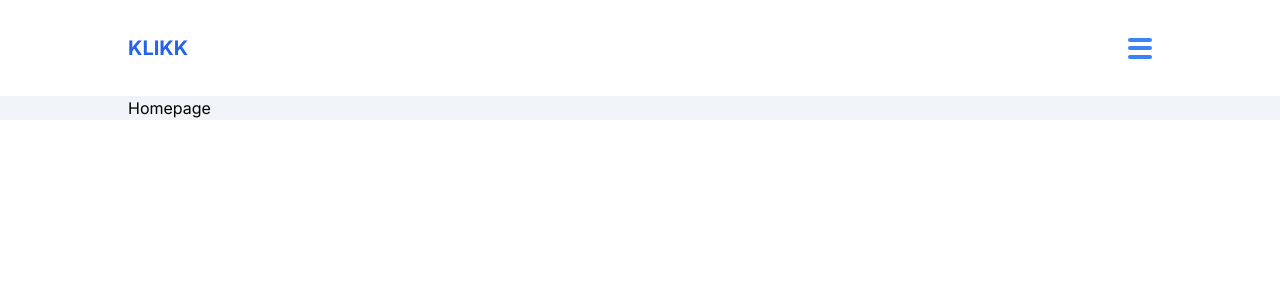
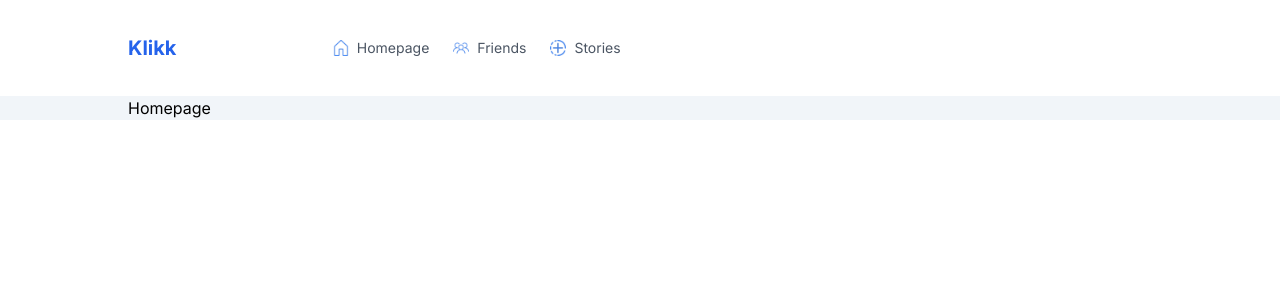
Before and after one commit to anitajdev/Klikk, a Next.js app: page / in a window 1280 px wide. Shown: the top 300 px of the page. Built offline with nearby package versions, Linux system fonts and the light colour scheme.

Commit message:
Mobile view
Mobile First Design with Tailwind CSS.

```diff
--- a/src/components/MobileMenu.tsx
+++ b/src/components/MobileMenu.tsx
@@ -7,7 +7,7 @@
     const [isOpen, setIsOpen] = useState(false);
 
   return (
-    <div>
+    <div className="md:hidden">
         <div
             className="flex flex-col gap-[4.5px] cursor-pointer"
             onClick={() => setIsOpen((prev) => !prev)}
--- a/src/components/Navbar.tsx
+++ b/src/components/Navbar.tsx
@@ -1,17 +1,34 @@
 import Link from "next/link"
 import MobileMenu from "./MobileMenu"
+import Image from "next/image"
 
 const Navbar = () => {
   return (
     <div className="h-24 flex items-center justify-between">
         {/* LEFT */}
-        <div>
-           <Link href="/" className="font-bold text-xl text-blue-600">KLIKK</Link>
+        <div className="md:hidden lg:block w-[20%]">
+           <Link href="/" className="font-bold text-xl text-blue-600">Klikk</Link>
         </div>
         {/* CENTER */}
-        <div className="hidden"></div>
+        <div className="hidden md:flex w-[50%] text-sm">
+            {/* LINKS */}
+            <div className="flex gap-6 text-gray-600">
+                <Link href="/" className="flex items-center gap-2 ">
+                    <Image src="/home.png" alt="Homepage" width={16} height={16} className="w-4 h-4"/>
+                    <span>Homepage</span>
+                </Link>
+                <Link href="/" className="flex items-center gap-2 ">
+                    <Image src="/friends.png" alt="Friends" width={16} height={16} className="w-4 h-4"/>
+                    <span>Friends</span>
+                </Link>
+                <Link href="/" className="flex items-center gap-2 ">
+                    <Image src="/stories.png" alt="Stories" width={16} height={16} className="w-4 h-4"/>
+                    <span>Stories</span>
+                </Link>
+            </div>
+        </div>
         {/* RIGHT */}
-        <div>
+        <div className="w-[30%] flex items-center gap-4 xl:gap-8 justify-end">
             <MobileMenu />
         </div>
     </div>
```
